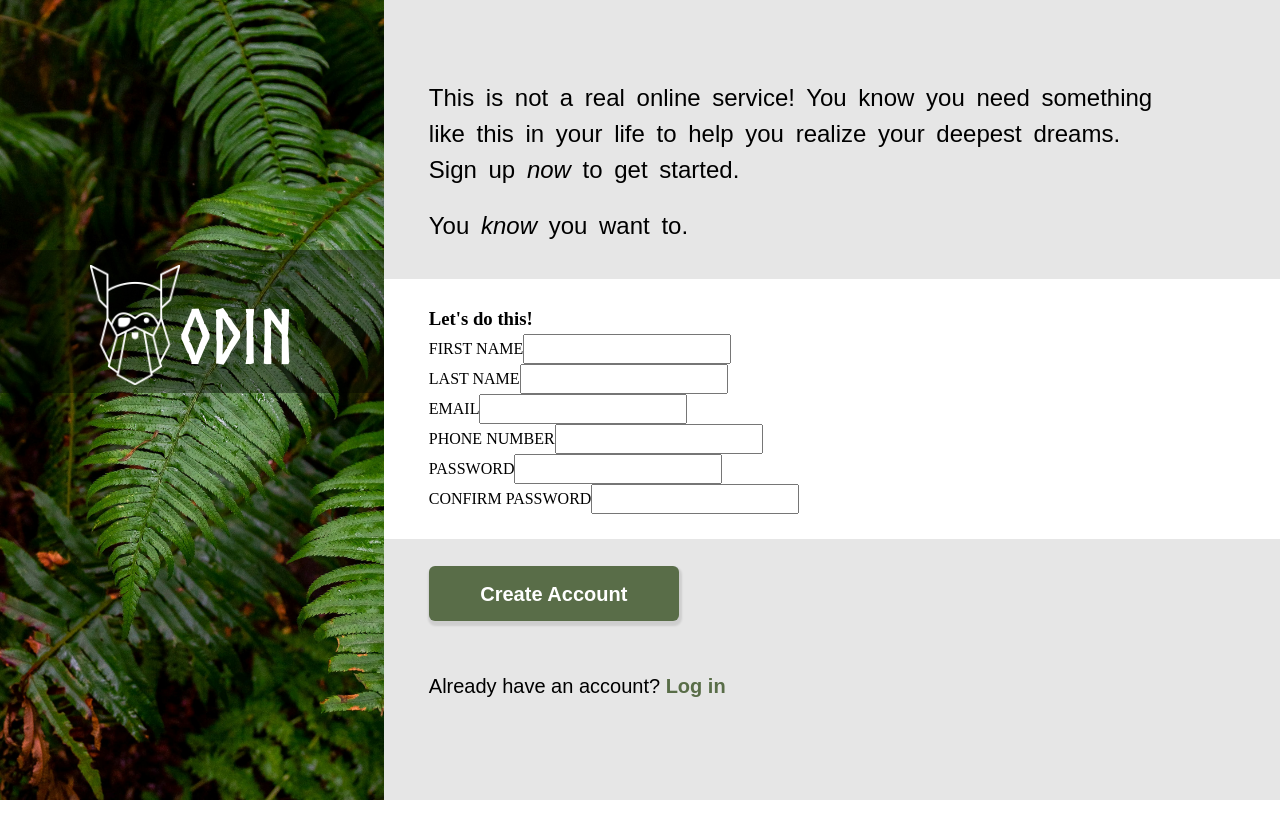
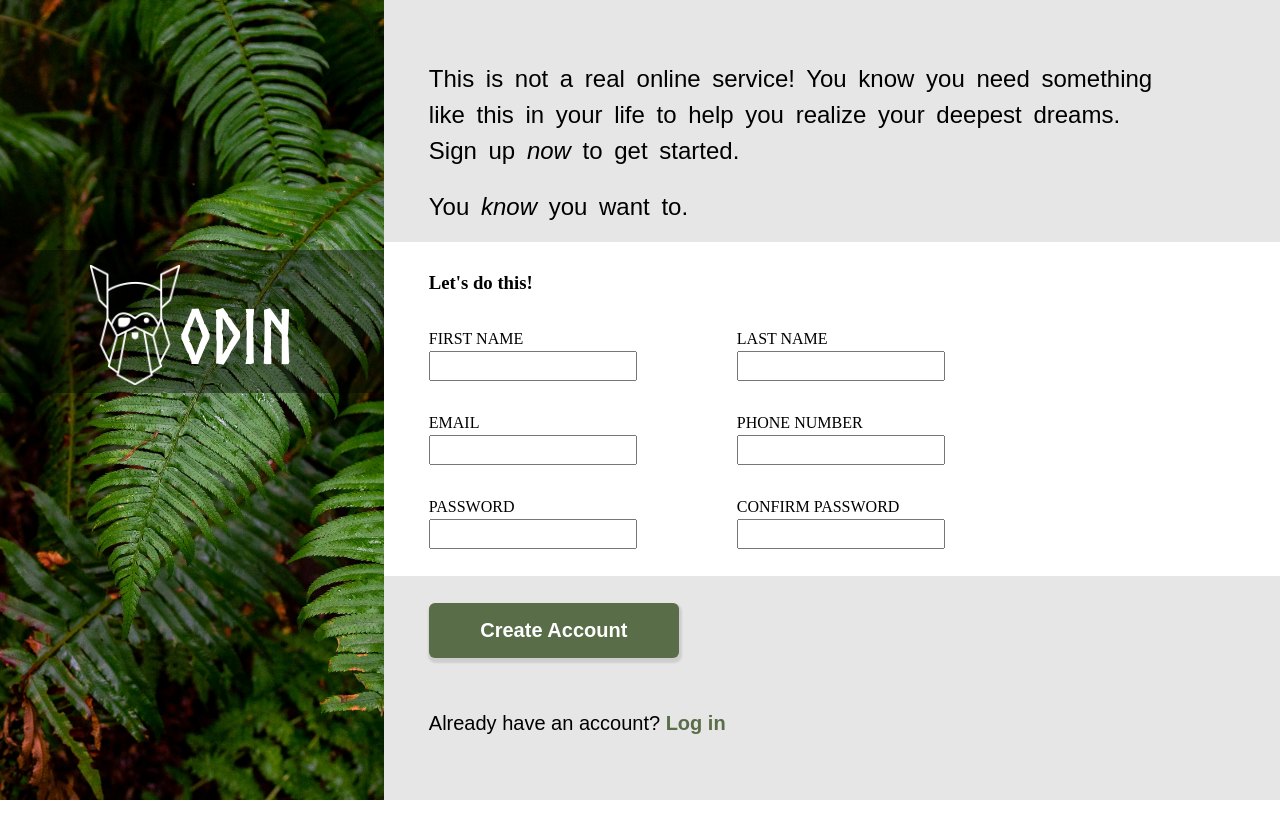
Before and after one commit to DhruvPokhriyal/sign-up-form-web, a plain HTML site: page index.html in a window 1280 px wide. Drawn offline with Linux system fonts and the light colour scheme.

Commit message:
Set display flex to layers in sign up form and align labels
This commit sets display flex to layers in sign up form and align
labels in the form, such that label are above their respective boxes
 to give it a nice look.

```diff
--- a/index.html
+++ b/index.html
@@ -48,7 +48,7 @@
             <div class="second-section">
                 <form method="get" id="sign-up-form">
                     <h3 class="form-heading">Let's do this!</h3>
-                    <div class="layer-1">
+                    <div class="layer-1 layers">
                         <div class="fname">
                             <label for="first-name">FIRST NAME</label
                             ><input
@@ -66,7 +66,7 @@
                             />
                         </div>
                     </div>
-                    <div class="layer-2">
+                    <div class="layer-2 layers">
                         <div class="email">
                             <label for="mail">EMAIL</label
                             ><input type="email" name="mail" id="mail" />
@@ -76,7 +76,7 @@
                             ><input type="tel" name="pnum" id="pnum" />
                         </div>
                     </div>
-                    <div class="layer-3">
+                    <div class="layer-3 layers">
                         <div class="password">
                             <label for="pwd">PASSWORD</label
                             ><input type="password" name="pwd" id="pwd" />
--- a/styles.css
+++ b/styles.css
@@ -161,6 +161,7 @@ h1 {
     flex: 1;
     padding-left: 5%;
     padding-top: 3%;
+    padding-bottom: 3%;
 }
 
 .third-section {
@@ -197,3 +198,19 @@ h1 {
     text-decoration: none;
     font-weight: bold;
 }
+
+#sign-up-form {
+    display: flex;
+    flex-direction: column;
+    gap: 30px;
+}
+
+.layers {
+    display: flex;
+    gap: 100px;
+}
+
+.layers div {
+    display: flex;
+    flex-direction: column;
+}
```
